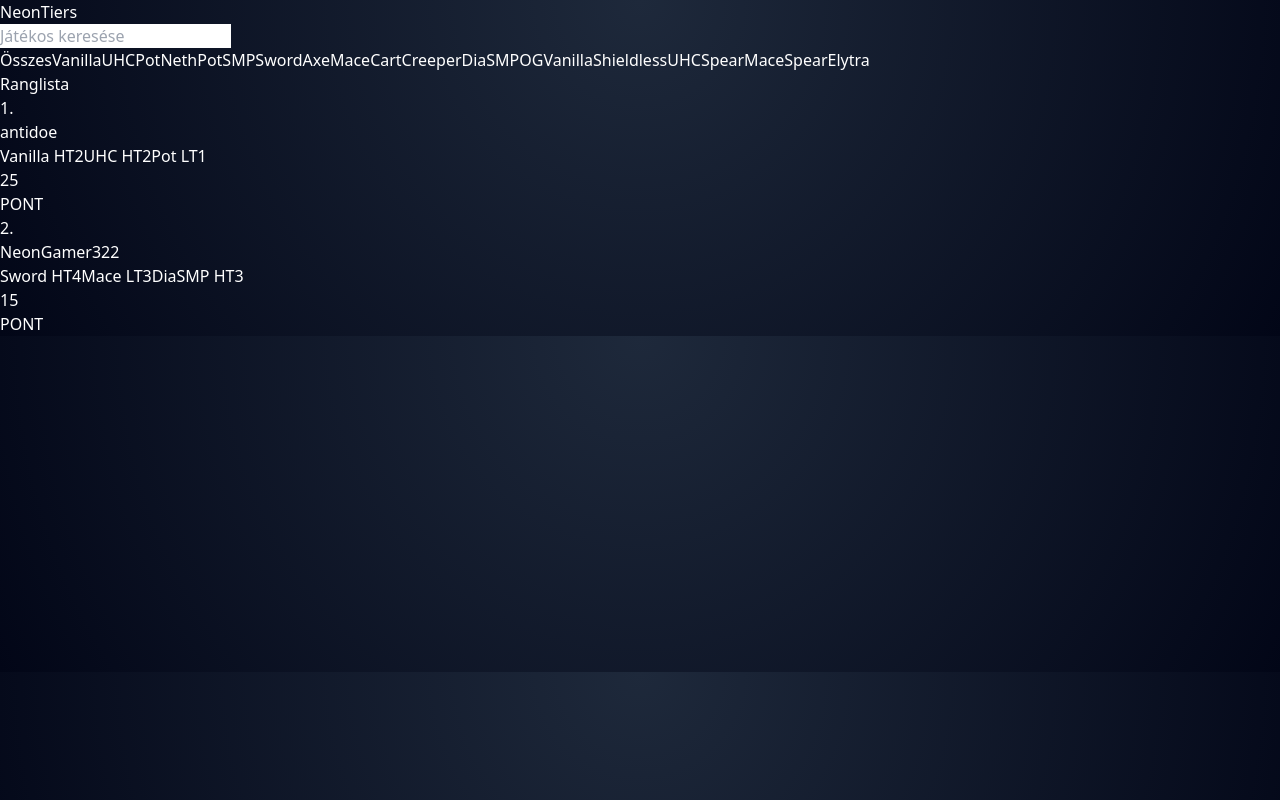
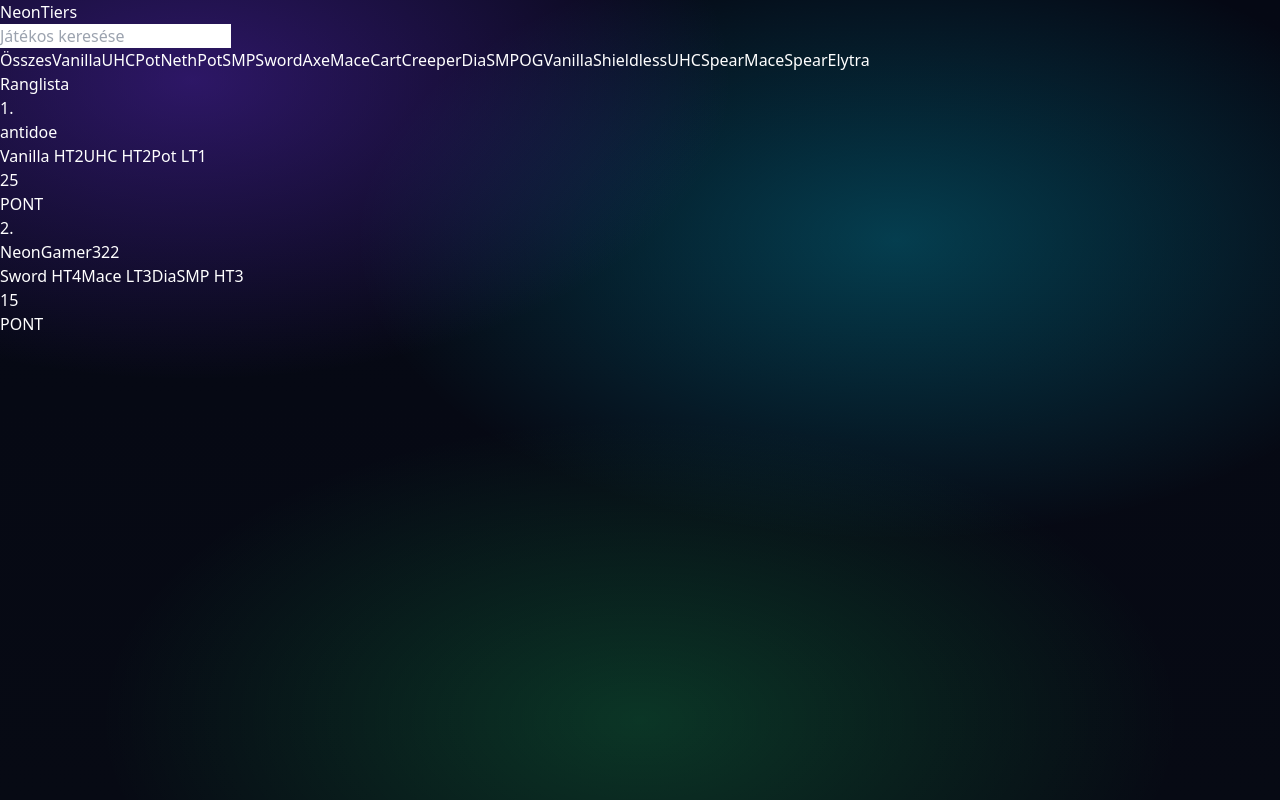
Before and after one commit to NeonGamer3220/neontiers-simple, a Next.js app: page / in a window 1280 px wide. Built offline with nearby package versions, Linux system fonts and the light colour scheme.

Commit message:
Update globals.css

```diff
--- a/app/globals.css
+++ b/app/globals.css
@@ -2,7 +2,16 @@
 @tailwind components;
 @tailwind utilities;
 
+html, body {
+  height: 100%;
+}
+
 body {
-  background: radial-gradient(circle at top, #1e293b, #020617);
+  margin: 0;
   color: white;
+  background:
+    radial-gradient(900px 500px at 15% 10%, rgba(120, 50, 255, 0.35), transparent 60%),
+    radial-gradient(900px 500px at 70% 30%, rgba(0, 220, 255, 0.25), transparent 60%),
+    radial-gradient(900px 500px at 50% 90%, rgba(30, 255, 120, 0.18), transparent 60%),
+    linear-gradient(180deg, #050814 0%, #070a14 100%);
 }
```
